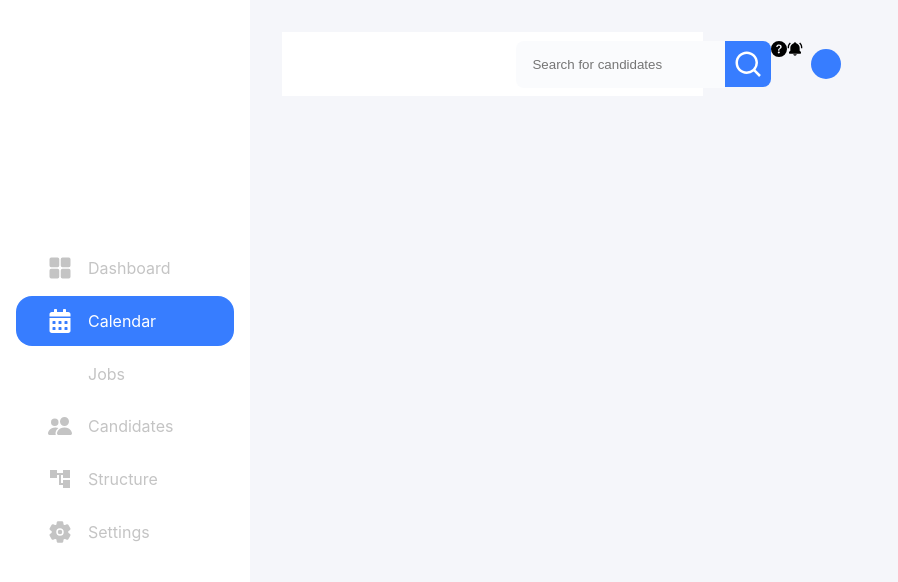
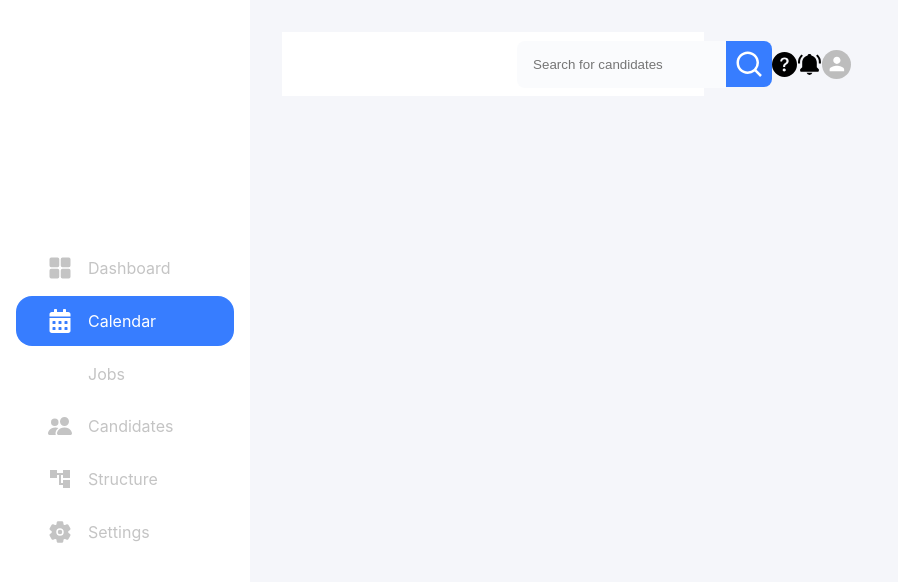
Before and after one commit to Saswati1701/HRMDashboard, a React (Create React App) app: page /Calendar in a window 1280 px wide. Shown: the top 582 px of the page, without its empty margins (0-898 px from the left). Built offline with nearby package versions, Linux system fonts and the light colour scheme; some icons are missing.

Commit message:
topbar fixed

```diff
--- a/src/components/topbar/Topbar.jsx
+++ b/src/components/topbar/Topbar.jsx
@@ -3,6 +3,7 @@ import './topbar.css'
 import { RiSearchLine } from "react-icons/ri";
 import { BsQuestionCircleFill } from "react-icons/bs";
 import { BiSolidBellRing } from "react-icons/bi";
+import { Avatar } from '@mui/material';
 
 
 const Topbar = () => {
@@ -14,9 +15,9 @@ const Topbar = () => {
           <RiSearchLine color='white' size={30} style={{ backgroundColor:"#377DFF", borderRadius:'0 0.5rem 0.5rem 0', padding:'0.5rem'}}/>
         </div>
         <div className="profile">
-          <BsQuestionCircleFill/>
-          <BiSolidBellRing/>
-          <div className='circles'></div>
+          <BsQuestionCircleFill size={25}/>
+          <BiSolidBellRing size={25}/>
+          <Avatar sx={{height:'29px', width:"29px"}} />
         </div>
       </div>
 
--- a/src/components/topbar/topbar.css
+++ b/src/components/topbar/topbar.css
@@ -24,6 +24,8 @@
 }
 .profile{
     display: flex;
+    justify-content: center;
+    align-items: center;
 }
 .circles{
     height: 30px;
```
